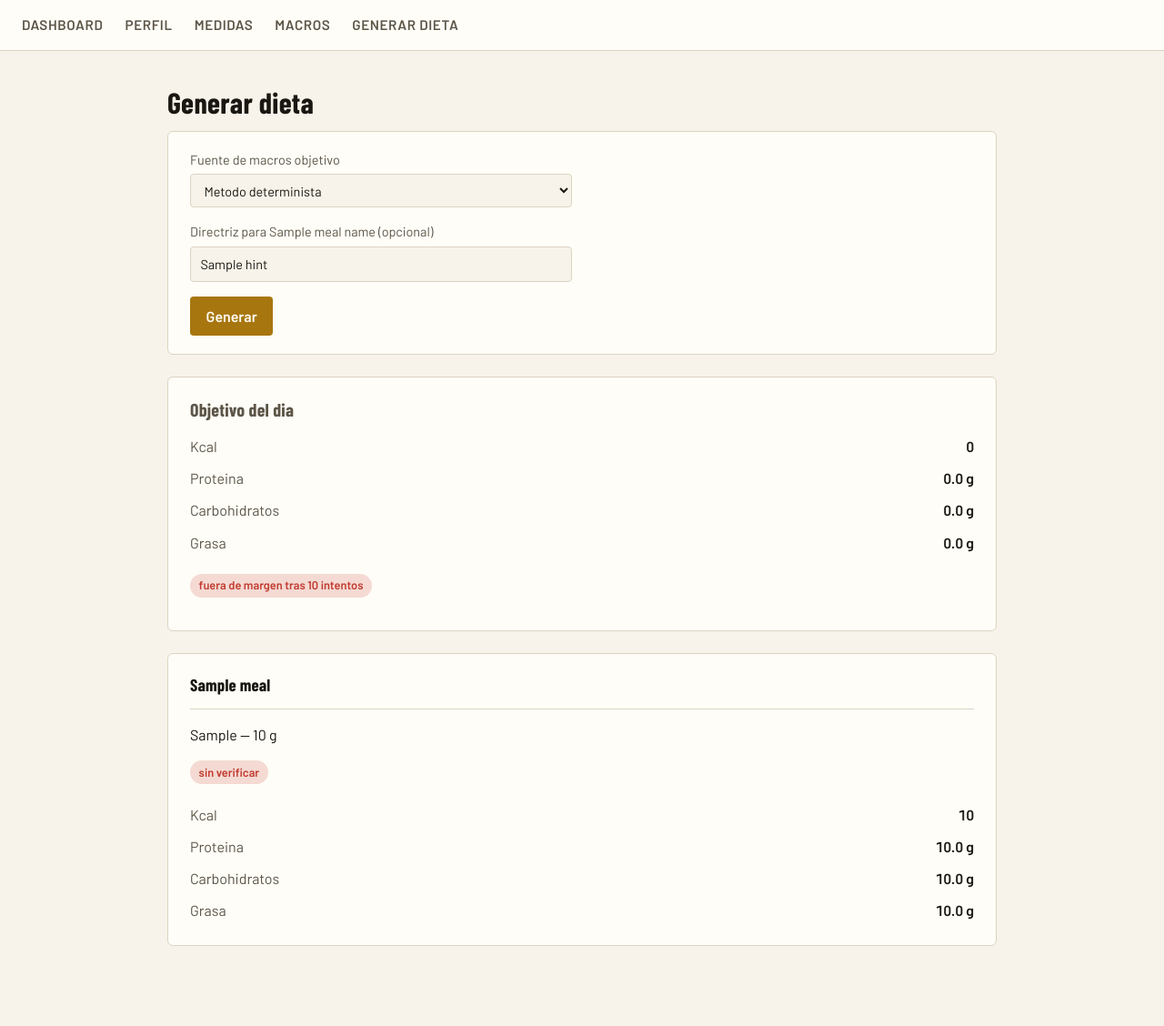
After one commit to Sorianoom/agente-nutricional, a FastAPI app: template app/templates/generar_dieta.html in a window 1280 px wide. The commit adds this page. Shown: the whole page at 91% size. Run offline with FastAPI, Linux system fonts and the light colour scheme; the template is opened without the code that fills it: most values are stand-ins (such as "Sample title", 1, 10 or a date in 2020).

Commit message:
Add full-day diet generation via Agent SDK with tolerance-checked retry

```diff
--- a/app/diet_generator.py
+++ b/app/diet_generator.py
@@ -1,3 +1,12 @@
+import json
+import tempfile
+from pathlib import Path
+
+import anyio
+from claude_agent_sdk import ClaudeAgentOptions, ResultMessage, query
+
+from app.food_matching import find_matching_food
+
 MACRO_KEYS = ("kcal", "protein_g", "carbs_g", "fat_g")
 MEAL_NAMES = ("desayuno", "comida", "merienda", "cena")
 
@@ -5,6 +14,27 @@ MEAL_NAMES = ("desayuno", "comida", "merienda", "cena")
 EXCLUDED_FOODS = ("brocoli", "vinagre", "col lombarda", "calabacin")
 
 MAX_ATTEMPTS = 5
+
+# cwd fuera del proyecto: evita heredar hooks/skills de Claude Code de este
+# repo, que si no multiplican por ~9x los tokens de cada llamada.
+AGENT_CWD = Path(tempfile.gettempdir()) / "agentenutricional_diet_generator"
+
+MEAL_PROPOSAL_SCHEMA = {
+    "type": "object",
+    "properties": {
+        "food_item": {"type": "string"},
+        "quantity_grams": {"type": "number"},
+    },
+    "required": ["food_item", "quantity_grams"],
+    "additionalProperties": False,
+}
+
+DAY_SCHEMA = {
+    "type": "object",
+    "properties": {name: MEAL_PROPOSAL_SCHEMA for name in MEAL_NAMES},
+    "required": list(MEAL_NAMES),
+    "additionalProperties": False,
+}
 
 
 def within_tolerance(real: dict, target: dict, pct: float = 0.05) -> bool:
@@ -23,3 +53,92 @@ def within_tolerance(real: dict, target: dict, pct: float = 0.05) -> bool:
 def remaining_budget(target: dict, fixed_meals: list) -> dict:
     consumed = {key: sum(meal[key] for meal in fixed_meals) for key in MACRO_KEYS}
     return {key: target[key] - consumed[key] for key in MACRO_KEYS}
+
+
+def _resolve_meal(meal_name: str, proposal: dict) -> dict:
+    food_item = proposal["food_item"]
+    quantity_grams = proposal["quantity_grams"]
+    match = find_matching_food(food_item)
+    if match is None:
+        return {
+            "meal_name": meal_name,
+            "food_item": food_item,
+            "quantity_grams": quantity_grams,
+            "matched_food_id": None,
+            "verified": False,
+            "kcal": 0.0,
+            "protein_g": 0.0,
+            "carbs_g": 0.0,
+            "fat_g": 0.0,
+        }
+    factor = quantity_grams / 100.0
+    return {
+        "meal_name": meal_name,
+        "food_item": food_item,
+        "quantity_grams": quantity_grams,
+        "matched_food_id": match["id"],
+        "verified": True,
+        "kcal": match["kcal_100g"] * factor,
+        "protein_g": match["protein_100g"] * factor,
+        "carbs_g": match["carbs_100g"] * factor,
+        "fat_g": match["fat_100g"] * factor,
+    }
+
+
+def _day_totals(meals: list) -> dict:
+    return {key: sum(meal[key] for meal in meals) for key in MACRO_KEYS}
+
+
+def _call_agent_for_day(target: dict, goal: str, hints: dict, previous_attempt_note: str) -> dict:
+    AGENT_CWD.mkdir(parents=True, exist_ok=True)
+    options = ClaudeAgentOptions(
+        system_prompt=(
+            "Eres un asistente de nutricion que compone dietas variadas y "
+            "realistas con productos de supermercado espanol. Ajusta las "
+            "cantidades en gramos para acercarte lo maximo posible a las "
+            "kcal y macros objetivo indicadas."
+        ),
+        max_turns=3,
+        cwd=str(AGENT_CWD),
+        setting_sources=[],
+        allowed_tools=[],
+        output_format={"type": "json_schema", "schema": DAY_SCHEMA},
+    )
+    hints_lines = [f"- {meal}: {hint}" for meal, hint in hints.items() if hint]
+    hints_text = ("Directrices por comida (orientacion suave, no exacta):\n" + "\n".join(hints_lines) + "\n") if hints_lines else ""
+    prompt = (
+        f"Objetivo del dia: {json.dumps(target, ensure_ascii=False)}\n"
+        f"Objetivo del usuario: {goal}\n"
+        f"Alimentos a evitar: {', '.join(EXCLUDED_FOODS)}\n"
+        f"{hints_text}"
+        f"{previous_attempt_note}"
+        "Propon desayuno, comida, merienda y cena con food_item (nombre de "
+        "producto de supermercado espanol) y quantity_grams."
+    )
+
+    async def _run() -> dict:
+        async for message in query(prompt=prompt, options=options):
+            if isinstance(message, ResultMessage):
+                if message.is_error or message.structured_output is None:
+                    raise RuntimeError(f"Generacion de dieta fallida: {message.result}")
+                return message.structured_output
+        raise RuntimeError("Sin respuesta del agente")
+
+    return anyio.run(_run)
+
+
+def generate_day(target: dict, goal: str, hints: dict) -> dict:
+    note = ""
+    meals: list = []
+    totals: dict = {}
+    for attempt in range(1, MAX_ATTEMPTS + 1):
+        proposal = _call_agent_for_day(target, goal, hints, note)
+        meals = [_resolve_meal(name, proposal[name]) for name in MEAL_NAMES]
+        totals = _day_totals(meals)
+        if within_tolerance(totals, target):
+            return {"meals": meals, "totals": totals, "within_tolerance": True, "attempts": attempt}
+        note = (
+            f"Tu propuesta anterior dio como resultado real {json.dumps(totals, ensure_ascii=False)}, "
+            f"que no cuadra con el objetivo dentro de un 5%. Ajusta las cantidades para acercarte mas.\n"
+        )
+    return {"meals": meals, "totals": totals, "within_tolerance": False, "attempts": MAX_ATTEMPTS}
--- a/app/main.py
+++ b/app/main.py
@@ -6,6 +6,7 @@ from fastapi.templating import Jinja2Templates
 
 from app.agent_macros import compute_agent_macro_target
 from app.db import get_connection
+from app.diet_generator import MEAL_NAMES, generate_day
 from app.macros import compute_real_tdee, mifflin_st_jeor, split_macros
 
 app = FastAPI()
@@ -324,6 +325,84 @@ def macros_recalcular_ia(request: Request):
     )
 
 
+def _current_macro_target(method: str, profile: dict) -> tuple[dict, str] | None:
+    if method == "formula":
+        try:
+            result = compute_formula_macro_target(profile)
+        except ValueError:
+            return None
+        return result, profile["current_goal"]
+    agent_result = get_latest_agent_macro_target()
+    if agent_result is None:
+        return None
+    return agent_result, agent_result["goal"]
+
+
+@app.get("/generar-dieta")
+def generar_dieta_form(request: Request):
+    profile = get_user_profile()
+    template = templates.get_template("generar_dieta.html")
+    return HTMLResponse(
+        template.render({"request": request, "profile": profile, "meal_names": MEAL_NAMES, "day": None})
+    )
+
+
+@app.post("/generar-dieta")
+def generar_dieta_generate(
+    request: Request,
+    method: str = Form(...),
+    hint_desayuno: str = Form(""),
+    hint_comida: str = Form(""),
+    hint_merienda: str = Form(""),
+    hint_cena: str = Form(""),
+):
+    profile = get_user_profile()
+    template = templates.get_template("generar_dieta.html")
+    if profile is None:
+        return HTMLResponse(
+            template.render({"request": request, "profile": None, "meal_names": MEAL_NAMES, "day": None})
+        )
+
+    target = _current_macro_target(method, profile)
+    if target is None:
+        return HTMLResponse(
+            template.render(
+                {
+                    "request": request,
+                    "profile": profile,
+                    "meal_names": MEAL_NAMES,
+                    "day": None,
+                    "no_target_available": True,
+                    "method": method,
+                }
+            )
+        )
+
+    macro_target, goal = target
+    hints = {
+        "desayuno": hint_desayuno,
+        "comida": hint_comida,
+        "merienda": hint_merienda,
+        "cena": hint_cena,
+    }
+    day = generate_day(macro_target, goal, hints)
+
+    return HTMLResponse(
+        template.render(
+            {
+                "request": request,
+                "profile": profile,
+                "meal_names": MEAL_NAMES,
+                "day": day,
+                "target": macro_target,
+                "goal": goal,
+                "method": method,
+                "hints": hints,
+            }
+        )
+    )
+
+
 @app.get("/")
 def dashboard(request: Request):
     body_metrics_json = json.dumps(get_body_metrics_series())
--- /dev/null
+++ b/app/templates/_meal_card.html
@@ -0,0 +1,12 @@
+<div class="card">
+  <h3>{{ meal.meal_name | capitalize }}</h3>
+  <hr class="hr-thin">
+  <p>{{ meal.food_item }} — {{ meal.quantity_grams }} g</p>
+  {% if not meal.verified %}
+  <p><span class="badge bad">sin verificar</span></p>
+  {% endif %}
+  <div class="macro-row"><span class="label">Kcal</span><span class="value">{{ "%.0f" | format(meal.kcal) }}</span></div>
+  <div class="macro-row"><span class="label">Proteina</span><span class="value">{{ "%.1f" | format(meal.protein_g) }} g</span></div>
+  <div class="macro-row"><span class="label">Carbohidratos</span><span class="value">{{ "%.1f" | format(meal.carbs_g) }} g</span></div>
+  <div class="macro-row"><span class="label">Grasa</span><span class="value">{{ "%.1f" | format(meal.fat_g) }} g</span></div>
+</div>
--- a/app/templates/base.html
+++ b/app/templates/base.html
@@ -162,6 +162,7 @@
     <a href="/perfil" {% if request.url.path == '/perfil' %}class="active"{% endif %}>Perfil</a>
     <a href="/medidas" {% if request.url.path == '/medidas' %}class="active"{% endif %}>Medidas</a>
     <a href="/macros" {% if request.url.path == '/macros' %}class="active"{% endif %}>Macros</a>
+    <a href="/generar-dieta" {% if request.url.path == '/generar-dieta' %}class="active"{% endif %}>Generar dieta</a>
   </nav>
   <main class="page">
     {% block content %}{% endblock %}
--- /dev/null
+++ b/app/templates/generar_dieta.html
@@ -0,0 +1,52 @@
+{% extends "base.html" %}
+{% block title %}Generar dieta{% endblock %}
+{% block content %}
+<h1>Generar dieta</h1>
+{% if not profile %}
+<div class="card"><p>Falta completar el <a href="/perfil">perfil</a> antes de generar una dieta.</p></div>
+{% else %}
+<div class="card">
+  <form method="post" action="/generar-dieta">
+    <label>Fuente de macros objetivo
+      <select name="method" required>
+        <option value="formula" {% if method == "formula" %}selected{% endif %}>Metodo determinista</option>
+        <option value="agent" {% if method == "agent" %}selected{% endif %}>Ultimo resultado de IA guardado</option>
+      </select>
+    </label>
+    {% for name in meal_names %}
+    <label>Directriz para {{ name }} (opcional)
+      <input type="text" name="hint_{{ name }}" value="{{ hints[name] if hints else '' }}" placeholder="ej. jamon">
+    </label>
+    {% endfor %}
+    <button type="submit">Generar</button>
+  </form>
+</div>
+
+{% if no_target_available %}
+<div class="card">
+  <p>No hay ningun objetivo de macros disponible para ese metodo todavia. Ve a
+     <a href="/macros">Macros</a> {% if method == "formula" %}y registra al menos una medida en <a href="/medidas">Medidas</a>{% else %}y pulsa "Recalcular con IA" al menos una vez{% endif %}.</p>
+</div>
+{% endif %}
+
+{% if day %}
+<div class="card">
+  <h2>Objetivo del dia</h2>
+  <div class="macro-row"><span class="label">Kcal</span><span class="value">{{ "%.0f" | format(target.kcal) }}</span></div>
+  <div class="macro-row"><span class="label">Proteina</span><span class="value">{{ "%.1f" | format(target.protein_g) }} g</span></div>
+  <div class="macro-row"><span class="label">Carbohidratos</span><span class="value">{{ "%.1f" | format(target.carbs_g) }} g</span></div>
+  <div class="macro-row"><span class="label">Grasa</span><span class="value">{{ "%.1f" | format(target.fat_g) }} g</span></div>
+  {% if day.within_tolerance %}
+  <p><span class="badge good">dentro de margen (±5%)</span></p>
+  {% else %}
+  <p><span class="badge bad">fuera de margen tras {{ day.attempts }} intentos</span></p>
+  {% endif %}
+</div>
+<div class="card-grid">
+  {% for meal in day.meals %}
+  {% include "_meal_card.html" %}
+  {% endfor %}
+</div>
+{% endif %}
+{% endif %}
+{% endblock %}
```
Also changed, not shown: tests/test_diet_generator.py (+94 -1 lines), tests/test_generar_dieta_page.py (added, +61 -0 lines).
